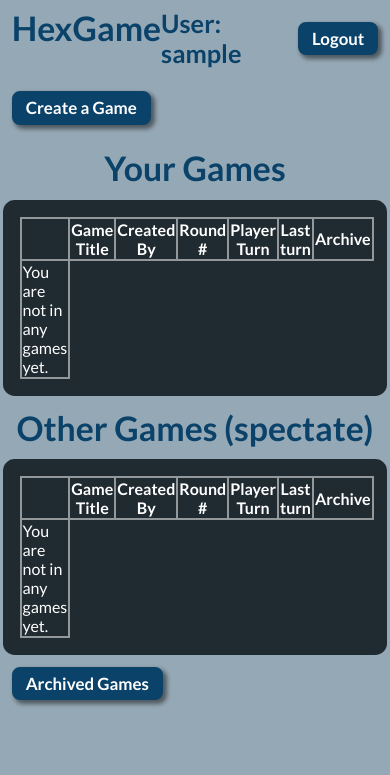
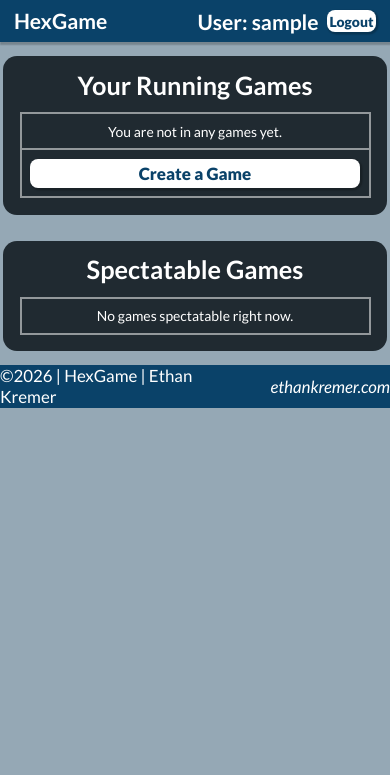
Before and after one commit to ethankremerdojc/hexgame, a Django app: page / in a window 390 px wide. Shown: the top 775 px of the page. Run offline with Django 5.2, Linux system fonts and the light colour scheme; the visitor is signed in with stand-in values (Sample User, id 1); data that the repository does not hold is empty.

Commit message:
mass styling + things

```diff
--- a/backend/hexgame/static/main.css
+++ b/backend/hexgame/static/main.css
@@ -4,21 +4,24 @@
 
 
 
-  --border-width: clamp(0.05rem, 0.25vh, 0.15rem);
-  --half-border-width: clamp(0.05rem, 0.25vh, 0.15rem);
+  --border-width: clamp(0.05em, 0.3vh, 0.2em);
+  --half-border-width: clamp(0.025em, 0.15vh, 0.1em);
   --border: solid var(--text-color) var(--border-width);
   --border-white: solid white var(--border-width);
-  --table-border: solid #93989b var(--half-border-width);
+
+  --table-border: solid #93989b var(--border-width);
 
 
-  --font-size-xxxsmall: clamp(0.1rem, 0.5vh, 0.4rem);
-  --font-size-xxsmall: clamp(0.2rem, 1vh, 1.3rem);
-  --font-size-xsmall: clamp(0.25rem, 1.4vh, 1.9rem);
-  --font-size-small: clamp(0.5rem, 2vh, 2.6rem);
-  --font-size-medium: clamp(0.8rem, 3vh, 2.8rem);
-  --font-size-large: clamp(1rem, 4vh, 4rem);
+  --font-size-xxxsmall: clamp(0.1em, 0.5vh, 0.4em);
+  --font-size-xxsmall: clamp(0.2em, 1vh, 1.3em);
+  --font-size-xsmall: clamp(0.25em, 1.65vh, 2.2em);
+  --font-size-small: clamp(0.5em, 2vh, 2.6em);
+  --font-size-medium: clamp(0.8em, 2.5vh, 2.8em);
+  --font-size-large: clamp(1em, 3vh, 3.5em);
 
   --header-height: calc(2*var(--font-size-medium));
+
+  --bottom-right-border-shadow: #00000036 var(--half-border-width) var(--half-border-width) var(--half-border-width) var(--half-border-width);
 }
 
 * {
@@ -40,20 +43,33 @@ body {
   background: #95a8b5;
 }
 
+form p:has(input) {
+  margin-bottom: var(--font-size-xsmall);
+}
+
 button {
   color: white;
   background: #0a4269;
-  border: var(--border);
   border-radius: 8px;
   font-weight: 600;
+  border: none;
   padding: var(--font-size-xxxsmall) var(--font-size-xsmall);
-  box-shadow: #00000078 3px 3px 4px 1px;
+  box-shadow: var(--bottom-right-border-shadow);
 }
 
 button:disabled {
   background: #5a6a75 !important;
   color: #2d4657 !important;
 }
+
+button.inverted {
+  color: #0a4269;
+  background: white;
+  font-weight: 800;
+}
+
+button.secondary {
+  background: #95a8b5;
 }
 
 textarea {
@@ -67,32 +83,39 @@ input {
   border-radius: 4px;
 }
 
+input[type="checkbox"], input[type="radio"] {
+  width: var(--font-size-small);
+  height: var(--font-size-small);
+}
 
 a {
   text-decoration: none;
 }
 
 .content {
-  width: 100vw;
-  height: 100vh;
+  width: 100%;
+  overflow-x: clip;
+  overflow-y: auto;
+  /* height: calc(100vh - calc(2*var(--header-height)));  */
+  /* Footer and header same height right now */
   display: flex;
   flex-direction: column;
   box-sizing: border-box;
+}
 
-}
 .content-inner {
   padding: var(--font-size-xsmall);
-  width: calc(100% - 2*var(--font-size-xsmall));
-  height: calc(100% - calc(2*var(--font-size-xsmall)) - var(--header-height));
+  /* height: calc(100% - calc(2 * var(--font-size-xsmall))); */
 }
 
 h1 {
   font-size: var(--font-size-large);
+  line-height: var(--font-size-large);
 }
 h2 {
   font-size: var(--font-size-medium);
 }
-p, input, button, a, li, i {
+p, input, button, a, li, i, td, th {
   font-size: var(--font-size-small);
 }
 
@@ -108,6 +131,6 @@ input:placeholder {
 @media screen and (max-width: 1200px) {
   .content {
     /* Go to 90% because of peoples url bar and stuff */
-    height: calc(92vh);
+    /* height: calc(92vh - ); */
   }
 }
--- a/backend/hexgame/templates/hexgame/account/login.html
+++ b/backend/hexgame/templates/hexgame/account/login.html
@@ -2,6 +2,12 @@
 {% block title %}Login{% endblock title %}
 
 {% block content %}
+<style>
+h1, p {
+  margin: var(--font-size-xsmall) 0;
+}
+</style>
+
     <h1>Login</h1>
 
     {% if form.errors %}
--- a/backend/hexgame/templates/hexgame/account/register.html
+++ b/backend/hexgame/templates/hexgame/account/register.html
@@ -2,6 +2,11 @@
 {% block title %}Game{% endblock title %}
 
 {% block content %}
+<style>
+h1, p {
+  margin: var(--font-size-xsmall) 0;
+}
+</style>
     <h1>Register</h1>
 
     <form method="post">
--- a/backend/hexgame/templates/hexgame/base.html
+++ b/backend/hexgame/templates/hexgame/base.html
@@ -30,13 +30,16 @@
     </style>
 </head>
 <body>
+  {% include 'hexgame/header.html' %}
+
   <div class="content">
-    {% include 'hexgame/header.html' %}
     <div class="content-inner">
       {% block content %}
       {% endblock content %}
     </div>
   </div>
+
+  {% include 'hexgame/footer.html' %}
 
   <script>
     let archiveForms = document.getElementsByClassName("archive-form");
--- /dev/null
+++ b/backend/hexgame/templates/hexgame/footer.html
@@ -0,0 +1,32 @@
+<style>
+
+footer {
+  height: var(--header-height);
+  background: var(--text-color);
+}
+
+.footer-inner {
+  display: flex;
+  gap: var(--font-size-large);
+  justify-content: center;
+  align-items: center;
+  width: 100%;
+  height: 100%;
+  p, a {
+    color: white;
+    font-weight: 400;
+  }
+  a {
+    display: block;
+    font-style: italic;
+    font-weight: 400;
+  }
+}
+</style>
+
+<footer>
+  <div class="footer-inner">
+    <p>©2026 | HexGame | Ethan Kremer</p>
+    <a href="https://ethankremer.com">ethankremer.com</a>
+  </div>
+</footer>
--- a/backend/hexgame/templates/hexgame/game/components/game_list.html
+++ b/backend/hexgame/templates/hexgame/game/components/game_list.html
@@ -1,9 +1,15 @@
 <style>
   .games-list {
     background: var(--dark-background);
-    width: min(90vw, 1000px);
+    width: min(90vw, 800px);
     padding: var(--font-size-small);
     border-radius: var(--font-size-xsmall);
+
+    h1 {
+      color: white;
+      text-align: center;
+      margin-bottom: var(--font-size-xsmall);
+    }
   }
 
   .games-list-table {
@@ -16,94 +22,181 @@
 
     th, td {
       border: var(--table-border);
+      padding: var(--font-size-xxsmall);
+    }
+
+    .game-row {
+      button {
+        text-align: left;
+        width: 100%;
+      }
+    }
+
+    td {
+      text-align: center;
+    }
+  }
+
+  .td[colspan="6"] {
+    width: 100%;
+    display: flex;
+    align-items: center;
+    justify-content: center;
+  }
+
+  .archive-link {
+    color: white;
+    text-decoration: underline;
+  }
+
+  @media screen and (max-width: 1100px) {
+
+    .games-list-table {
+      display: flex;
+      flex-direction: column;
+      width: 100%;
+
+      tbody, thead {
+        display: flex;
+        flex-direction: column;
+        width: 100%;
+      }
+
+      .games-list-head-tr {
+        display: none;
+      }
+
+      th, td {
+        border: unset;
+
+        font-size: var(--font-size-xsmall);
+      }
+
+      tbody tr {
+        border: var(--table-border);
+        border-bottom: none;
+      }
+      tbody > :last-child {
+        border-bottom: var(--table-border);
+      }
+
+      .game-row {
+        display: grid;
+        grid-template-columns: repeat(2, 1fr);
+        justify-items: stretch;
+        align-items: center;
+      }
+
+      .game-turn-number, .game-last-player {
+        text-align: left;
+      }
+
+      .game-current-player, .game-creator {
+        text-align: right;
+      }
+
+      .game-link, .game-archive-button {
+        grid-column: 1 / span 2;
+        button {
+          text-align: center !important;
+        }
+      }
+
+      .game-archive-button button {
+        font-size: var(--font-size-xsmall);
+      }
+
+      td[colspan="6"] {
+        width: 100%;
+        display: block;
+        padding: var(--font-size-xxsmall) 0;
+
+        button {
+          width: calc(100% - calc(2*var(--font-size-xxsmall)));
+        }
+      }
+    }
+
+    .game-creator:before {
+      content: "Created by: "
+    }
+    .game-turn-number:before {
+      content: "Round #"
+    }
+
+    .game-creator:before {
+      content: "Created by: "
+    }
+
+    .game-last-player:before {
+      content: "Last turn: "
     }
   }
 </style>
 
 <div class="games-list">
+  <h1>{{ title }}</h1>
   <table class="games-list-table">
     <thead>
-      <th></th>
-      <!-- <th>Game ID</th> -->
-      <th>Game Title</th>
-      <th>Created By</th>
+      <tr class="games-list-head-tr">
+        <th>Game</th>
         <th>Round #</th>
         <th>Player Turn</th>
         <th>Last turn</th>
-      <!-- <th>Game Created</th> -->
-      <th>Archive</th>
+        <th>Created By</th>
+        {% if is_own %}
+          <th><a class="archive-link" href="/archive/">Archive</a></th>
+        {% endif %}
+      </tr>
     </thead>
     <tbody>
       {% for game in games %}
-        <tr>
-          <td><a href="{% url 'game' game_id=game.id %}"><button>Game {{ game.id }} ⇒</button></a></td>
-          <!-- <td>{{ game.id }}</td> -->
-          <td>{{ game.title }}</td>
-          <td>{{ game.creator.username }}</td>
-          <td>{{ game.turn_number }}</td>
-          <td>{% if game.current_player_turn_user == user %}<b>You</b>{% else %}{{ game.current_player_turn_user.username }}{% endif %}</td>
-          <td><b>{{ game.last_player_turn_user.username }}</b>, {{ game.time_since_last_update }} ago</td>
-          <!-- <td>{{ game.creation_time }}</td> -->
-          <td>
+        <tr class="game-row">
+          <td class="game-link">
+            <a href="{% url 'game' game_id=game.id %}">
+              <button>
+                {% if game.title %}
+                  Game {{ game.id }}: {{ game.title }}
+                {% else %}
+                  Game {{ game.id }}: unnamed
+                {% endif %}
+            </button>
+            </a>
+          </td>
+          <td class="game-turn-number">{{ game.turn_number }}</td>
+          <td class="game-current-player">{% if game.current_player_turn_user == user %}<b>Your</b>{% else %}{{ game.current_player_turn_user.username }}'s{% endif %} turn</td>
+          <td class="game-last-player"><b>{{ game.last_player_turn_user.username }}</b>, {{ game.time_since_last_update }} ago</td>
+          <td class="game-creator">{{ game.creator.username }}</td>
           {% if is_own %}
+            <td class="game-archive-button">
                 <form method="post" action="{% url 'toggle_archive_game' %}" class="archive-form">
                 {% csrf_token %}
                 <input hidden name="game_id" value="{{ game.id }}" />
-              <button type="submit">{% if game.archived %}Unarchive{% else %}Archive{% endif %} Game</button>
+                <button type="submit" class="secondary">{% if game.archived %}Unarchive{% else %}Archive{% endif %} Game</button>
                 </form>
+            </td>
           {% endif %}
+        </tr>
+
+      {% empty %}
+        <tr><td colspan="6">
+        {% if is_own %}
+          You are not in any games yet.
+        {% else %}
+          No games spectatable right now.
+        {% endif %}
+        </td></tr>
+      {% endfor %}
+
+      {% if add_create_button %}
+        <tr>
+          <td colspan="6">
+            <a href="{% url 'create_game' %}">
+              <button class="inverted">Create a Game</button>
+            </a>
           </td>
         </tr>
-      {% empty %}
-        <tr><td>You are not in any games yet.</td></tr>
-      {% endfor %}
+      {% endif %}
     </tbody>
   </table>
 </div>
-
-
-{% comment %}
-<ul class="games-list">
-    {% for game in games %}
-        <li>
-            <a href="{% url 'game' game.id %}" class="game-list-link">
-              <button>
-                <p class="game-title">
-                  Game {{ game.id }}
-                </p>
-                <i>Round {{ game.turn_number }}:</i>
-               {% if game.current_player_turn_user.id == user.id  %}
-                <i>Your Turn.</i>
-              {% else %}
-                <i>{{ game.current_player_turn_user.username }}'s Turn.</i>
-              {% endif %}
-              </button>
-
-
-            </a>
-
-            {% if game.complete %}<i class="game-info">Winner: {{game.winner.username}}</i>{% endif %}
-
-            <i class="game-info">
-              <b>Players:</b> ( {% for p in game.players %}{{p.user.username}} {% endfor %})
-            </i>
-
-            <!-- <i class="game-info"> -->
-            <!--   <b>Started:</b> {{ game.creation_time }} -->
-            <!-- </i> -->
-            <i class="game-info">
-              <b>Last Update:</b> {{ game.time_since_last_update }} ago
-            </i>
-            {% if is_own %}
-              <form method="post" action="{% url 'toggle_archive_game' %}" class="archive-form">
-                  {% csrf_token %}
-                  <input hidden name="game_id" value="{{ game.id }}" />
-                  <button type="submit">{% if game.archived %}Unarchive{% else %}Archive{% endif %} Game</button>
-              </form>
-            {% endif %}
-        </li>
-    {% empty %}
-        <li>You are not in any games yet.</li>
-    {% endfor %}
-</ul>
-{% endcomment %}
--- a/backend/hexgame/templates/hexgame/header.html
+++ b/backend/hexgame/templates/hexgame/header.html
@@ -1,13 +1,21 @@
 <style>
 
 header {
-  padding: var(--font-size-xxsmall) var(--font-size-xsmall);
   height: var(--header-height);
+  background: var(--text-color);
+  box-shadow: var(--bottom-right-border-shadow);
 }
 
 .header-inner {
+  padding: 0 var(--font-size-xsmall);
   display: flex;
+  height: 100%;
+  align-items: center;
   justify-content: space-between;
+
+  h1, h2 {
+    color: white;
+  }
 }
 
 .header-inner-right {
@@ -17,6 +25,19 @@ header {
 
   button {
     cursor: pointer;
+  }
+}
+
+@media screen and (max-width: 1200px) {
+  header {
+    h1 {
+      font-size: var(--font-size-medium);
+    }
+
+    button {
+      font-size: var(--font-size-xsmall);
+      padding: var(--border-width);
+    }
   }
 }
 </style>
@@ -33,7 +54,7 @@ header {
         <h2>User: {{ user.username }}</h2>
         <form method="post" action="{% url 'logout' %}" class="logout-form">
             {% csrf_token %}
-            <button type="submit">Logout</button>
+            <button type="submit" class="inverted">Logout</button>
         </form>
       {% else %}
         <a href="/register/"><button>Register</button></a>
--- a/backend/hexgame/templates/hexgame/home.html
+++ b/backend/hexgame/templates/hexgame/home.html
@@ -2,37 +2,19 @@
 {% block title %}Home{% endblock title %}
 
 {% block extracss %}
-  .content-inner {
-    button, h1 {
-      margin: var(--font-size-xsmall) 0;
-    }
-  }
-
   .game-lists {
     display: flex;
     align-items: center;
     flex-direction: column;
+    justify-content: space-around;
+    gap: var(--font-size-large);
   }
+
 {% endblock extracss %}
 
 {% block content %}
-  <section class="header-buttons">
-    <a href="{% url 'create_game' %}">
-        <button>Create a Game</button>
-    </a>
+  <section class="game-lists">
+    {% include "hexgame/game/components/game_list.html" with games=own_games is_own=True add_create_button=True title="Your Running Games" %}
+    {% include "hexgame/game/components/game_list.html" with games=other_games is_own=False title="Spectatable Games" %}
   </section>
-
-  <section class="game-lists">
-    <h1>Your Games</h1>
-    {% include "hexgame/game/components/game_list.html" with games=own_games is_own=True %}
-    <h1>Other Games (spectate)</h1>
-    {% include "hexgame/game/components/game_list.html" with games=other_games is_own=False %}
-  </section>
-
-  <section class="bottom-section">
-    <a href="{% url 'archive' %}">
-        <button>Archived Games</button>
-    </a>
-  </section>
-
 {% endblock content %}
--- a/backend/hexgame/views/account.py
+++ b/backend/hexgame/views/account.py
@@ -12,7 +12,7 @@ def get_games(user, archived):
 
     return {
         "own_games": games.filter(id__in=game_ids),
-        "other_games": games.exclude(id__in=game_ids),
+        "other_games": games.exclude(id__in=game_ids).filter(spectatable=True),
     }
 
 @login_required
--- a/frontend/src/app/api.ts
+++ b/frontend/src/app/api.ts
@@ -60,7 +60,7 @@ export async function getBackendContext(gameId: number) {
   return await response.json(); // or .text() depending on your view
 }
 
-export function notificationSubscribe(subscription, username) {
+export function notificationSubscribe(subscription: any, username: string) {
   return fetch("/api/notification_subscribe/", {
     method: "POST",
     headers: {
--- a/frontend/src/features/menus/Menu.tsx
+++ b/frontend/src/features/menus/Menu.tsx
@@ -42,9 +42,6 @@ import BoardActions from "../board/boardActions"
 
 import { TESTING } from "@/App.tsx"
 import { notificationSubscribe } from "@/app/api"
-import {
-  getCSRFToken
-} from "@/features/board/utils"
 import { getSvgForSubType } from "../board/boardRenderer"
 
 import './Menu.css'
```
Also changed, not shown: backend/hexgame/forms.py (+8 -1 lines), backend/hexgame/models.py (+6 -2 lines), backend/hexgame/templates/hexgame/archive.html (+6 -8 lines), backend/hexgame/templates/hexgame/game/components/chat.html (+6 -10 lines), backend/hexgame/templates/hexgame/game/create_game.html (+24 -2 lines), backend/hexgame/templates/hexgame/game/game.html (+90 -15 lines), backend/hexgame/views/game.py (+24 -2 lines), backend/hexgame/static/gameBuild/index.css, backend/hexgame/static/gameBuild/index.js. Lines whose indentation alone changed are shown as unchanged.
